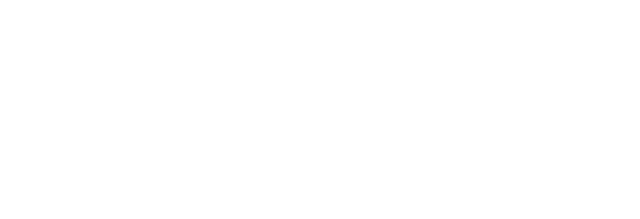
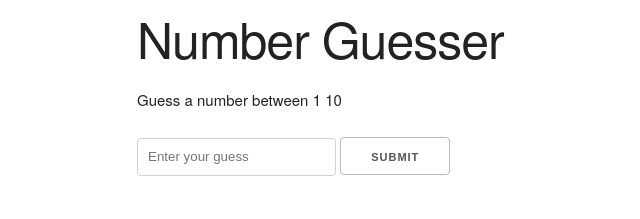
Before and after one commit to Benneee/Number-Guesser, a plain HTML site: page index.html in a window 1280 px wide. Shown: the whole page, without its empty margins (23-663 px from the left). Drawn offline with nearby package versions, Linux system fonts and the light colour scheme.

Commit message:
Created the user interface

```diff
--- a/index.html
+++ b/index.html
@@ -11,6 +11,21 @@
 
 <body>
 
+  <div class="container">
+    <h1>Number Guesser</h1>
+    <div id="game">
+      <p>Guess a number between
+        <span class="min-num">1</span>
+        <span class="max-num">10</span>
+      </p>
+
+      <input type="number" id="guess-input" placeholder="Enter your guess">
+      <input type="submit" value="Submit" id="guess-value">
+      <p class="message"></p>
+    </div>
+  </div>
+
+  <script src="app.js"></script>
 </body>
 
 </html>
```
